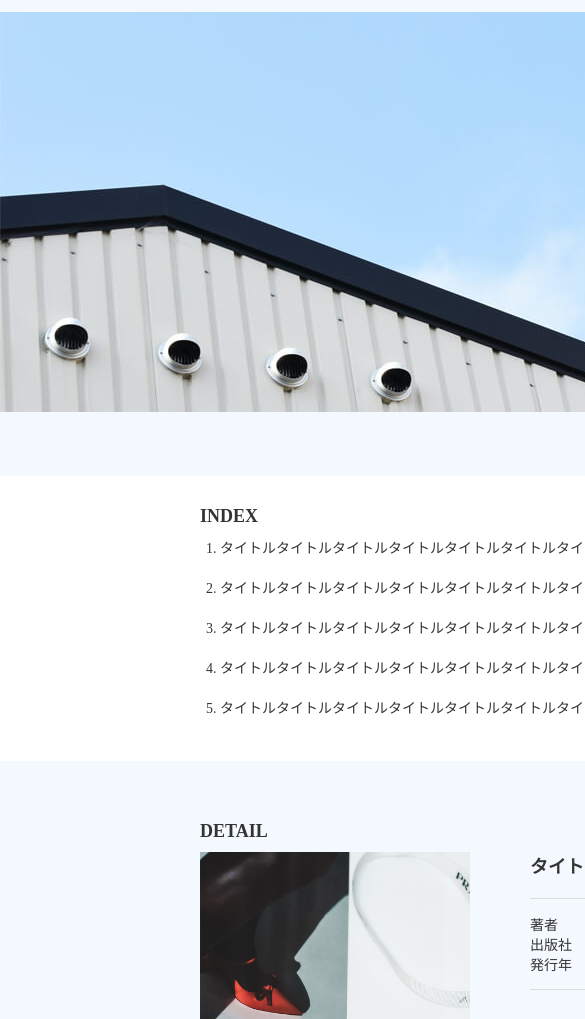
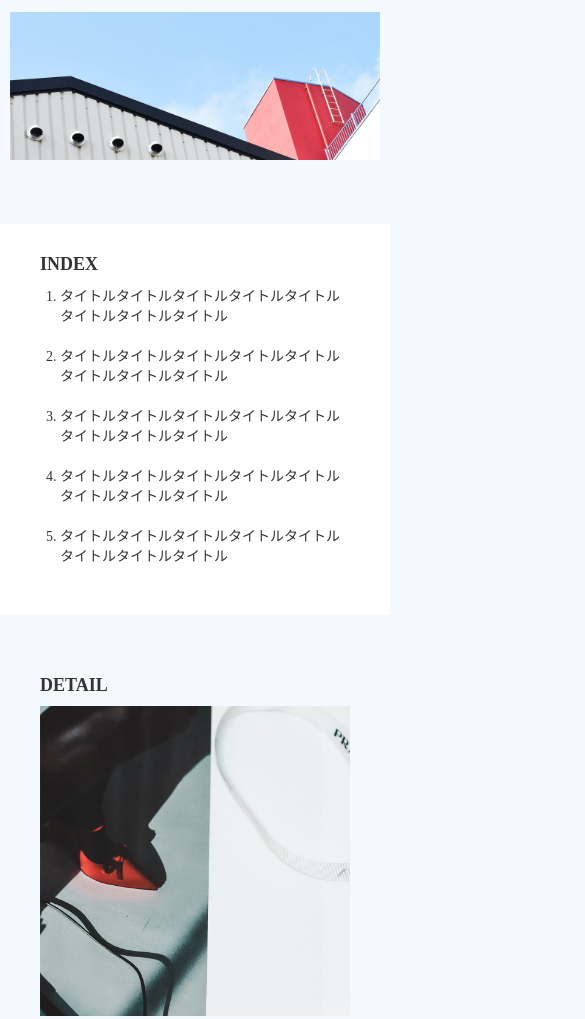
Before and after one commit to hagiwarat/PHOTO-BOOK, a plain HTML site: page index.html in a window 390 px wide. Shown: the part 81-1100 px from the top of the page, 585 px wide, since content can reach past the window. Drawn offline with Linux system fonts and the light colour scheme.

Commit message:
レスポンシブ対応とそれに伴う修正

```diff
--- a/css/styles.css
+++ b/css/styles.css
@@ -2,23 +2,25 @@
 
 html {
   background-color: #F4F9FF;
+  height: 100%;
 }
 
 body {
   margin: 0;
+  height: 100%;
 }
 
 img {
-  width: 100%;
+  max-width: 100%;
 }
 
 .outer {
-  width: 1000px;
+  max-width: 1000px;
   margin: 0 auto;
 }
 
 .inner {
-  width: 600px;
+  max-width: 600px;
   margin: 0 auto;
 }
 
@@ -42,7 +44,7 @@ img {
 .index {
   box-sizing: border-box;
   background-color: #fff;
-  height: 285px;
+  height: 280px;
   padding: 30px 0;
   margin-bottom: 60px;
 }
@@ -85,9 +87,8 @@ img {
   display: flex;
 }
 
-.detail-content__Img img {
+.detail-content img {
   width: 270px;
-  height: 275px;
   margin-right: 60px;
 }
 
@@ -121,6 +122,7 @@ img {
 
 .detail-item dd {
   margin: 0;
+  width: 75%;
 }
 
 .detail-content__Ex p {
@@ -143,3 +145,27 @@ img {
   color: #333;
   margin-bottom: 15px;
 }
+
+/* レスポンシブ */
+@media screen and (max-width: 1024px) {
+  .mainvisual {
+    padding: 0 10px;
+  }
+
+  .inner {
+    padding: 0 40px;
+  }
+
+  .index {
+    height: auto;
+  }
+
+  .detail-content {
+    display: block;
+  }
+
+  .detail-content img {
+    width: 100%;
+    margin-bottom: 20px;
+  }
+}
--- a/index.html
+++ b/index.html
@@ -44,9 +44,8 @@
         </h2>
 
         <div class="detail-content">
-          <div class="detail-content__Img">
+
             <img src="images/detail.jpg" alt="イメージ">
-          </div>
 
           <section class="detail-content__Ex">
             <h2>
```
